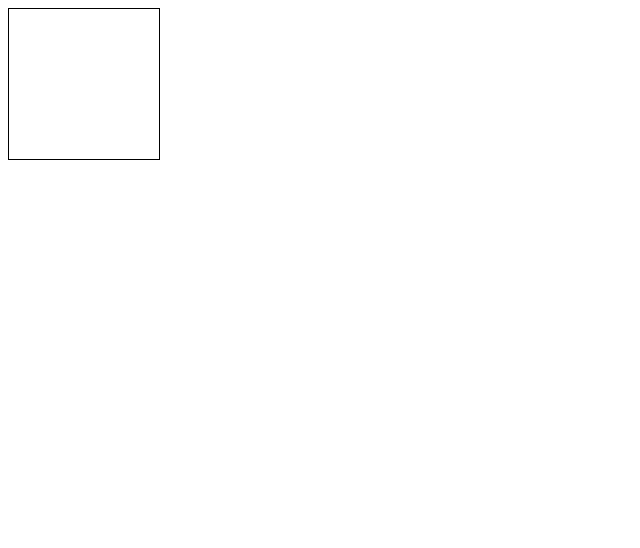
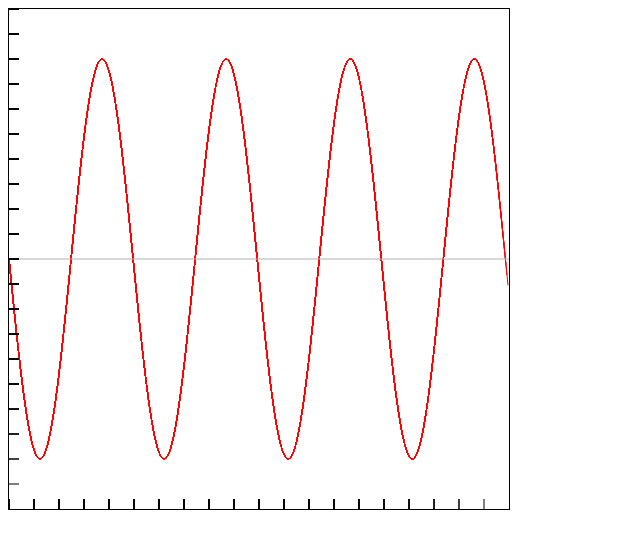
Before and after one commit to akarsho/JavaScript-FM-Synthesis, a plain HTML site: page index.html in a window 1280 px wide. Shown: the whole page, without its empty margins (0-640 px from the left). Drawn offline with Linux system fonts and the light colour scheme.

Commit message:
Made classic grid for canvas

```diff
--- a/index.css
+++ b/index.css
@@ -1,3 +1,3 @@
-#freqVisualizer{
+#oscVisualizer{
     border: 1px black solid;
 }
--- a/index.html
+++ b/index.html
@@ -8,7 +8,7 @@
         <link rel="stylesheet" href="index.css">
     </head>
     <body>
-        <canvas id="freqVisualizer" width="150" height="150"></canvas>
+        <canvas id="oscVisualizer" width="500" height="500"></canvas>
         <script src="index.js" async defer></script>
     </body>
 </html>
--- a/index.js
+++ b/index.js
@@ -0,0 +1,48 @@
+let canvas = document.getElementById('oscVisualizer');
+let ctx = canvas.getContext("2d");
+
+window.onload = () => {
+    drawGrid();
+};
+
+ctx.lineWidth = 1;
+
+const OSCILLATOR_AMPLITUDE = -100; //Negative to compensate for canvas' reversed coordinate system
+const NORM_PERIOD = 1/(2*39.71);
+
+let controlledFreq = 1;
+ctx.beginPath();
+ctx.strokeStyle = "#ff0000";
+for(let t = 0; t < canvas.width; t++){
+    modularFreq = Math.sin(180*t/4);
+    console.log(modularFreq);
+    y1 = (2*OSCILLATOR_AMPLITUDE)*Math.sin(994*NORM_PERIOD*t);
+    ctx.lineTo(t,y1+canvas.height/2);
+    ctx.stroke();
+}
+ctx.closePath();
+
+function drawGrid(){
+
+    ctx.beginPath()
+    ctx.strokeStyle = "#B0B0B0";
+    ctx.moveTo(0, canvas.height/2);
+    ctx.lineTo(canvas.width, canvas.height/2);
+    ctx.stroke();
+    ctx.moveTo(0,0);
+    ctx.closePath();
+
+    ctx.beginPath()
+    ctx.strokeStyle = "#000000";
+    for(let i = 0; i < canvas.width; i=i+25){
+        ctx.moveTo(i, canvas.height);
+        ctx.lineTo(i, canvas.height-10);
+        ctx.moveTo(-canvas.width, i);
+        ctx.lineTo(10, i)
+        ctx.stroke();
+    }
+    ctx.closePath();
+
+    ctx.moveTo(0,canvas.height/2);
+
+}
```
Also changed, not shown: 1 other file.
